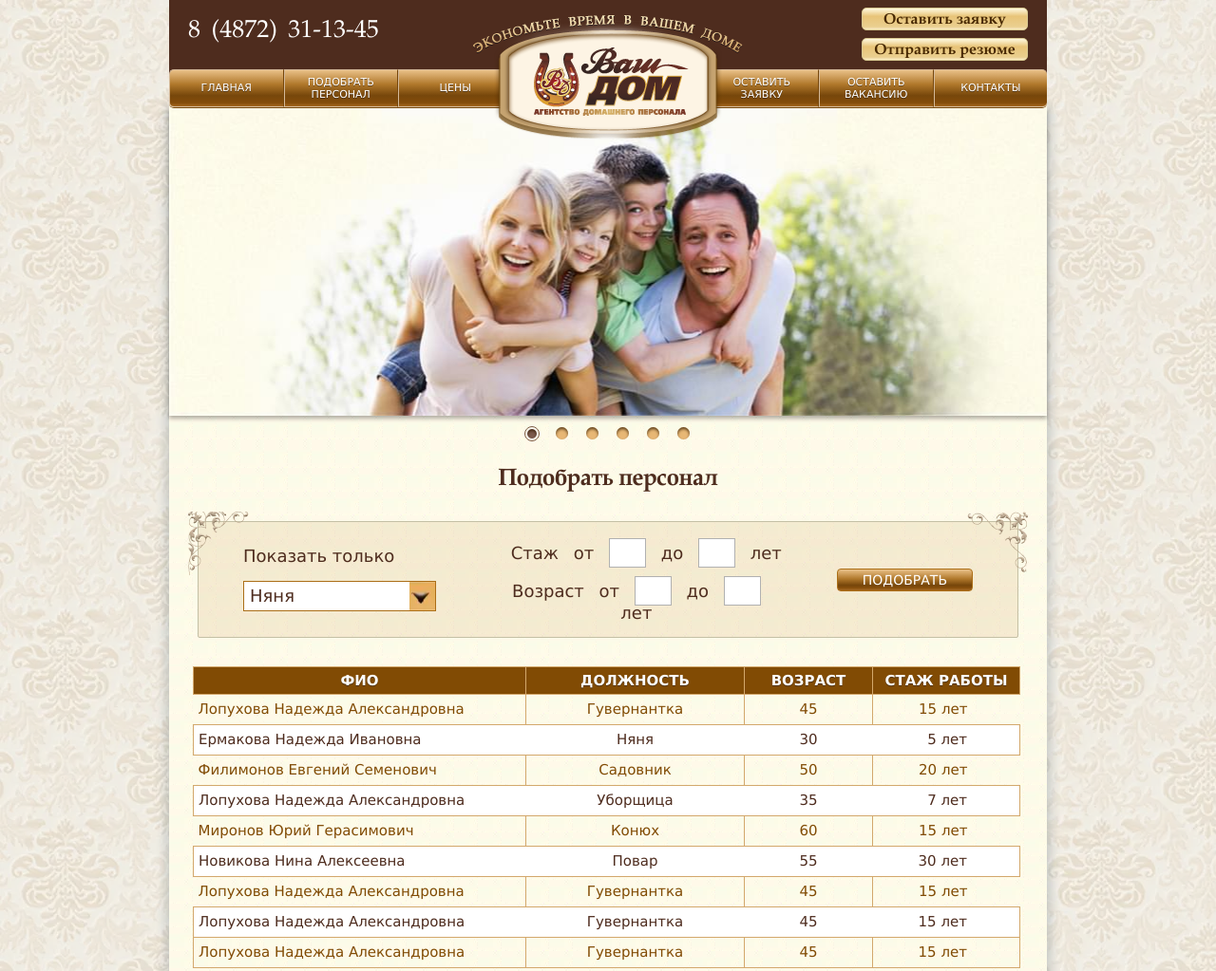
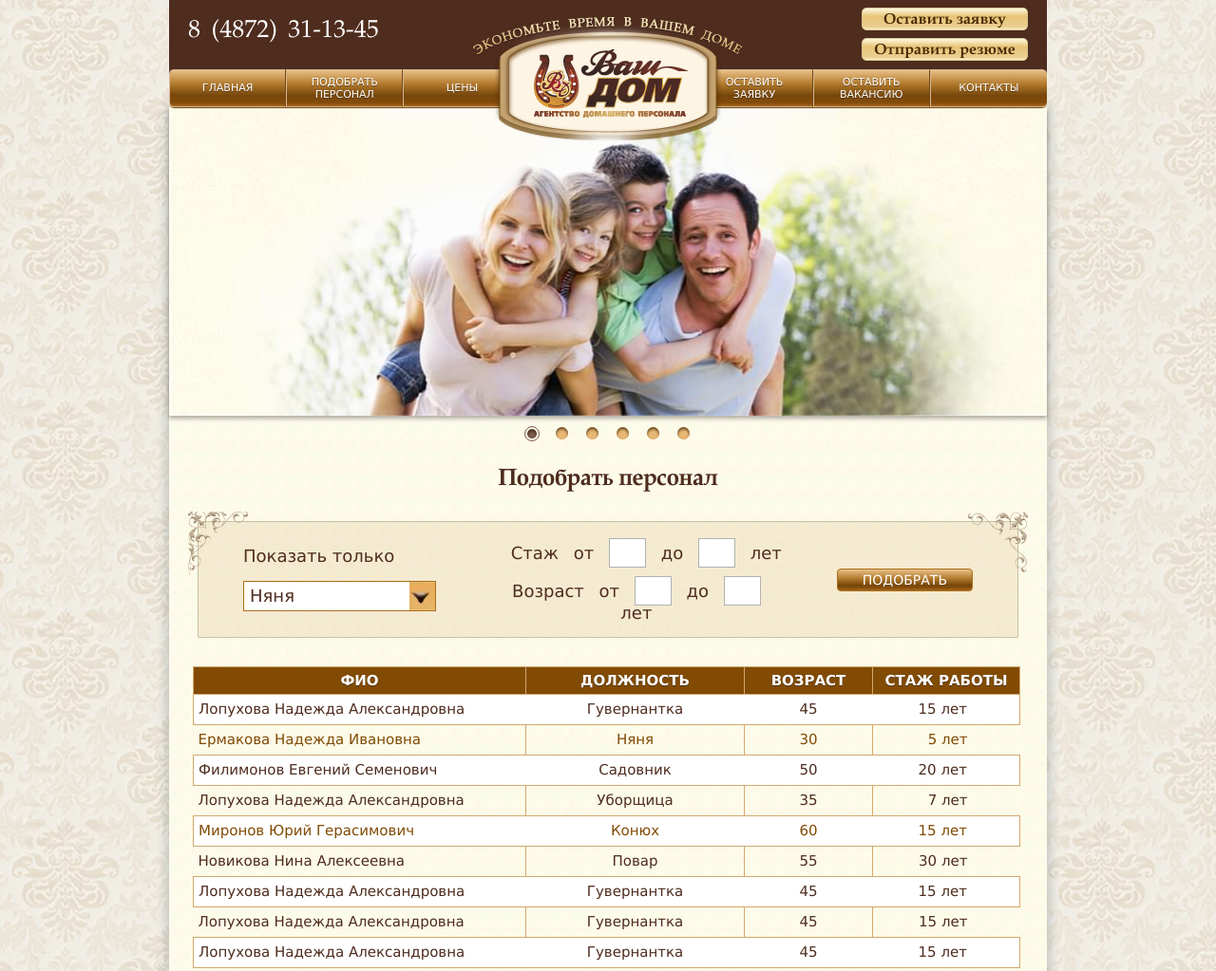
Before and after one commit to SerEro1992/your_house, a plain HTML site: page dist/staff.html in a window 1280 px wide. Shown: the top 1023 px of the page at 95% size. Drawn offline with Linux system fonts and the light colour scheme.

Commit message:
correct mistake

```diff
--- a/dist/css/style.css
+++ b/dist/css/style.css
@@ -124,32 +124,40 @@ h6 {
 
 .header__menu {
   position: absolute;
-  bottom: -10px;
+  top: 73px;
   left: 0;
   z-index: 1;
+  min-height: 40px;
   width: 100%;
-  min-height: 40px;
 }
 
 .header__nav {
+  display: flex;
+  justify-content: space-between;
   position: relative;
-}
-
-.nav_logo-img {
+  align-items: flex-start;
+}
+
+.nav__logo {
+  position: absolute;
+  top: -55px;
+  left: calc(50% - 142px);
+  z-index: 3;
+}
+
+.nav__logo-img {
   width: 284px;
   background-size: cover;
-  position: absolute;
-  bottom: -95%;
-  left: calc(50% - 142px);
-  z-index: 3;
-}
-
-.nav__list {
+}
+
+.nav__menu-left,
+.nav__menu-right {
   display: flex;
   flex-wrap: wrap;
   align-items: center;
   justify-content: start;
-  width: 100%;
+  width: 40%;
+  min-height: 40px;
   border-bottom: 1px solid #77470b;
   border-radius: 5px;
 }
@@ -157,10 +165,10 @@ h6 {
 .nav-list__item {
   background-image: linear-gradient(0deg, #a4671f 0%, #834c0b 10%, #77470b 30%, #b0782b 61%, #e9c087 100%);
   height: 40px;
+  width: 33.33%;
   text-transform: uppercase;
   border: 1px solid #d4b999;
   border-right: 1px solid #77470b;
-  flex: 1;
   padding: 0 10px;
   display: flex;
   align-items: center;
@@ -171,11 +179,6 @@ h6 {
 .nav-list__item:hover {
   background-color: #d7c074;
   background-image: linear-gradient(0deg, #faedc7 0%, #eacf8f 13%, #e8c478 63%, #fff9e0 100%);
-}
-
-.nav-list__item:first-child {
-  border-top-left-radius: 5px;
-  border-bottom-left-radius: 5px;
 }
 
 .nav-list__item:last-child {
@@ -199,6 +202,11 @@ h6 {
   width: 180px;
 }
 
+.nav__menu-left .nav-list__item:first-child {
+  border-top-left-radius: 5px;
+  border-bottom-left-radius: 5px;
+}
+
 .dropdown-list {
   width: 190px;
   background-color: #fcebc6;
@@ -206,7 +214,7 @@ h6 {
   border-top: none;
   position: absolute;
   top: 41px;
-  left: 120px;
+  left: 123px;
   z-index: 5;
   word-wrap: break-word;
   text-align: left;
@@ -514,7 +522,7 @@ h6 {
   gap: 19px;
   min-height: 30px;
   padding-top: 7px;
-  background-color: #fffae8;
+  background-color: #fff7e1;
 }
 
 .slider__button {
@@ -743,7 +751,7 @@ h6 {
   width: 925px;
   min-height: 400px;
   padding: 0px 24px;
-  padding-bottom: 55px;
+  padding-bottom: 105px;
 }
 
 .article h3 {
@@ -974,6 +982,7 @@ h6 {
 
 .table__wrapper {
   padding: 0 25px;
+  background-color: #fff7e1;
 }
 
 .personal__table {
@@ -1021,18 +1030,22 @@ h6 {
 }
 
 .personal__content:nth-child(2n) {
+  background-color: rgba(0, 0, 0, 0);
+}
+
+.personal__content:nth-child(2),
+.personal__content:nth-child(5) {
+  color: #814b04;
+}
+
+.personal__content:nth-child(2n+1) {
   background-color: #fff;
   border: 1px solid #d3a86c;
 }
 
-.personal__content:nth-child(2n+1) {
-  background-color: rgba(0, 0, 0, 0);
-  color: #814b04;
-}
-
-.personal__content:nth-child(2n+1) .personal__name,
-.personal__content:nth-child(2n+1) .personal__post,
-.personal__content:nth-child(2n+1) .personal__age {
+.personal__content:nth-child(2n) .personal__name,
+.personal__content:nth-child(2n) .personal__post,
+.personal__content:nth-child(2n) .personal__age {
   border-right: 1px solid #d3a86c;
 }
 
@@ -1046,7 +1059,7 @@ h6 {
 .personal__wrapper {
   max-width: 925px;
   min-height: 300px;
-  background-color: #fff6ea;
+  background-color: #fff7e1;
   padding: 40px 20px 0;
 }
 
@@ -1269,6 +1282,7 @@ h6 {
 
 .table__wrapper {
   padding: 0 25px;
+  background-color: #fff7e1;
 }
 
 .personal__table {
@@ -1316,18 +1330,22 @@ h6 {
 }
 
 .personal__content:nth-child(2n) {
+  background-color: rgba(0, 0, 0, 0);
+}
+
+.personal__content:nth-child(2),
+.personal__content:nth-child(5) {
+  color: #814b04;
+}
+
+.personal__content:nth-child(2n+1) {
   background-color: #fff;
   border: 1px solid #d3a86c;
 }
 
-.personal__content:nth-child(2n+1) {
-  background-color: rgba(0, 0, 0, 0);
-  color: #814b04;
-}
-
-.personal__content:nth-child(2n+1) .personal__name,
-.personal__content:nth-child(2n+1) .personal__post,
-.personal__content:nth-child(2n+1) .personal__age {
+.personal__content:nth-child(2n) .personal__name,
+.personal__content:nth-child(2n) .personal__post,
+.personal__content:nth-child(2n) .personal__age {
   border-right: 1px solid #d3a86c;
 }
 
@@ -1341,7 +1359,7 @@ h6 {
 .personal__wrapper {
   max-width: 925px;
   min-height: 300px;
-  background-color: #fff6ea;
+  background-color: #fff7e1;
   padding: 40px 20px 0;
 }
 
--- a/dist/staff.html
+++ b/dist/staff.html
@@ -4,7 +4,7 @@
 	<meta charset="UTF-8">
 	<meta http-equiv="X-UA-Compatible" content="IE=edge">
 	<meta name="viewport" content="width=device-width, initial-scale=1.0">
-	<link rel="stylesheet" href="css/style.min.css?_v=20231225150347">
+	<link rel="stylesheet" href="css/style.min.css?_v=20240116154329">
 	<title>Ваш дом - агенство домашнего персонала</title>
 </head>
   <body>
@@ -108,7 +108,7 @@
 
       <div class="header__menu">
   <nav class="header__nav">
-    <ul class="nav__list">
+    <ul class="nav__menu-left">
       <li class="nav-list__item">
         <a class="nav-list__link" href="index.html">главная </a>
       </li>
@@ -130,23 +130,23 @@
             <a class="dropdown-list__link" href="#">Отзывы</a>
           </li>
         </ul>
-
       </li>
 
       <li class="nav-list__item">
         <a class="nav-list__link" href="#">цены</a>
       </li>
+    </ul>
 
-      <li class="nav-list__item">
-        <a class="nav-list__link nav-list__link-logo" href="index.html">
-          <img
-            class="nav_logo-img"
-            width="284"
-            src="img/header/header-logo.png"
-            alt=""
-          />
-        </a>
-      </li>
+    <a class="nav__logo" href="index.html">
+      <img
+        class="nav__logo-img"
+        width="284"
+        src="img/header/header-logo.png"
+        alt="Логотип сайта"
+      />
+    </a>
+
+    <ul class="nav__menu-right">
       <li class="nav-list__item">
         <a class="nav-list__link" href="#">оставить заявку</a>
       </li>
@@ -352,7 +352,7 @@
 </section>
 
   <section class="article__personal">
-  <div class=" personal__wrapper">
+  <div class="personal__wrapper">
     <div class="personal__text">
       <p>
         Наличие в доме обслуживающего персонала - водителя, няни, гувернантки,
@@ -446,6 +446,6 @@
       </div>
     </div>
 
-    <script type="module" src="js/app.min.js?_v=20231225150347"></script>
+    <script type="module" src="js/app.min.js?_v=20240116154329"></script>
   </body>
 </html>
```
Also changed, not shown: dist/index.html (+14 -14 lines), dist/css/style.min.css.
